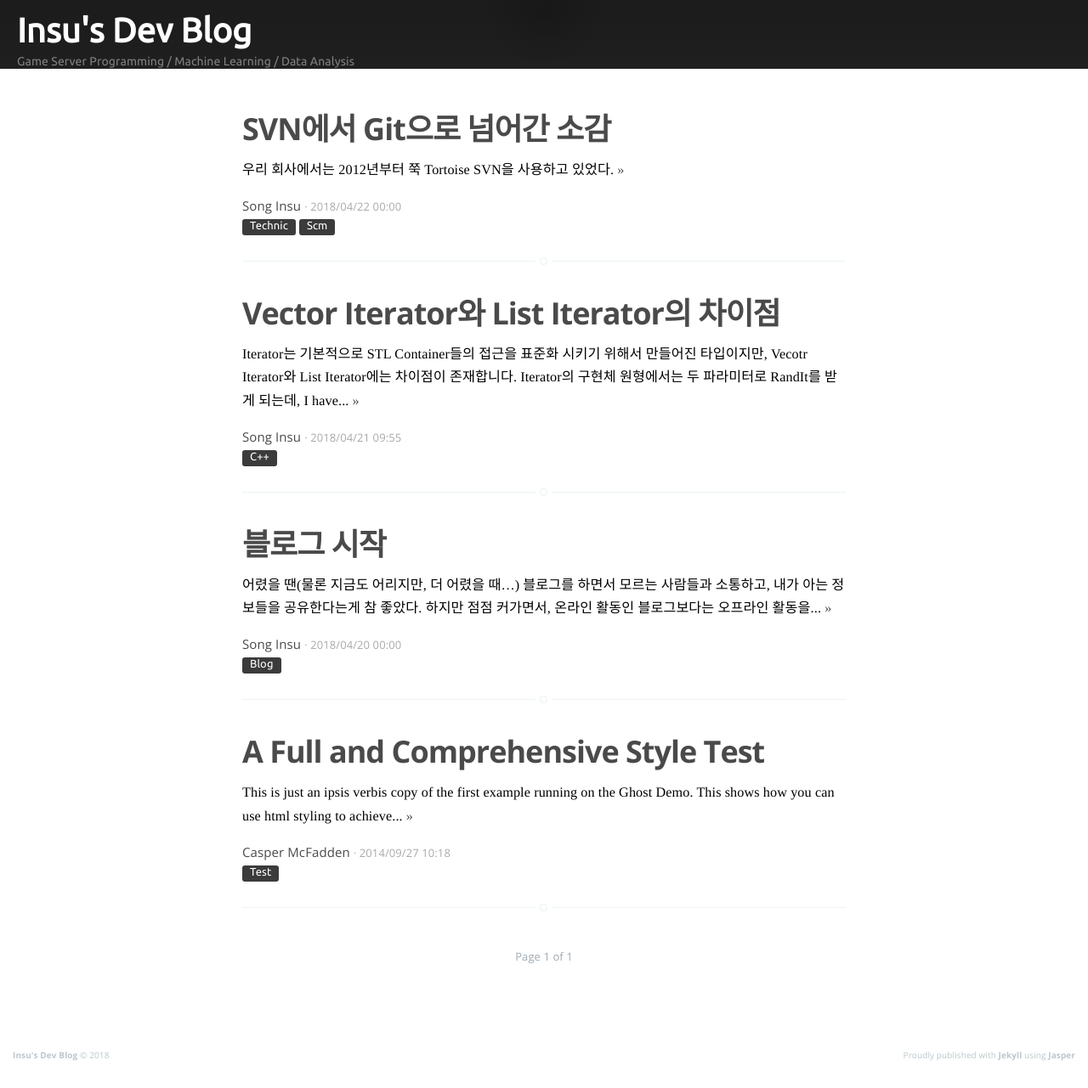
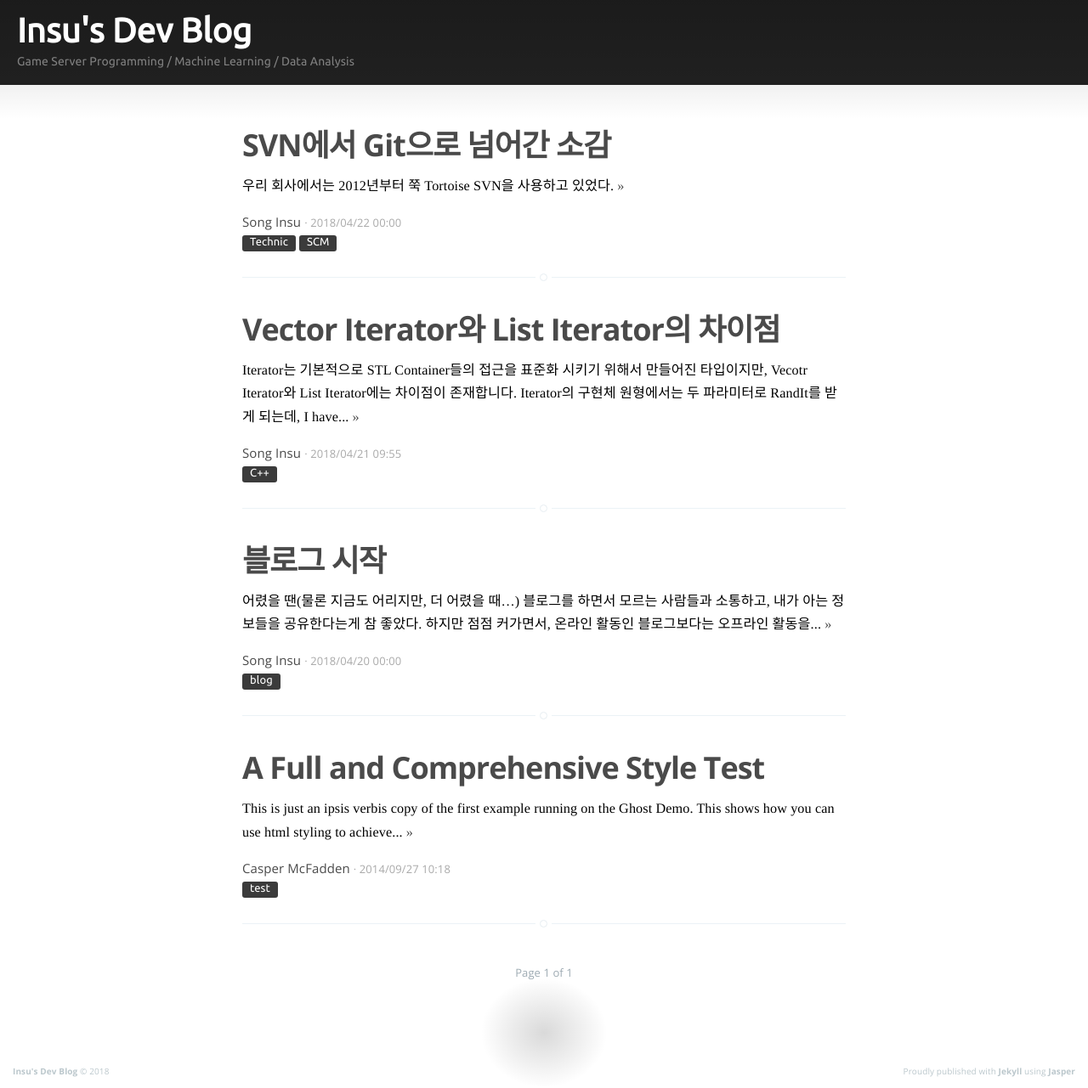
Before and after one commit to insoooo/insoooo.github.io, a Jekyll site: the page built from index.html, in a window 1280 px wide. Shown: the whole page at 85% size. Built offline with Jekyll 4.4.1, drawn with Linux system fonts in a browser that asks for light colours; nearby versions of some CDN libraries; some web fonts are replaced; the list of posts is cut into pages by our own code; a style sheet for code colours, icons or effects is not loaded.

Commit message:
Tag CSS 수정

```diff
--- a/_config.yml
+++ b/_config.yml
@@ -15,7 +15,7 @@
 google_analytics: UA-117905522-1
 disqus: username
 # edit baseurl to simply '/' if using as your personal page (instead of a project page)
-baseurl: ""
+baseurl: "/"
 
 # Permalinks
 permalink: /:title
--- a/_includes/loop.html
+++ b/_includes/loop.html
@@ -40,9 +40,9 @@
             {% if post.tags.size > 0 %}
                 {% for tag in post.tags %}
                     {% if forloop.index == post.tags.size %}
-                       <a class="badge" href='{{ site.baseurl }}tag/{{ tag }}'>{{ tag | capitalize }}</a>
+                       <a class="badge" href='{{ site.baseurl }}tag/{{ tag }}'>{{ tag }}</a>
                     {% else %}
-                       <a class="badge" href='{{ site.baseurl }}tag/{{ tag }}'>{{ tag | capitalize }}</a>
+                       <a class="badge" href='{{ site.baseurl }}tag/{{ tag }}'>{{ tag }}</a>
                     {% endif %}
                 {% endfor %}
             {% endif %}
--- a/assets/css/screen.css
+++ b/assets/css/screen.css
@@ -594,19 +594,21 @@
 
 /* Big cover image on the home page */
 .main-header {
-    position: relative;
-    height: 9vh;
+    /* position: relative; */
+    width: 100%;
+    height: 100px;
+    /* height: 9vh; */
     margin-bottom: 5rem;
     text-align: left;
-    background: #222 no-repeat center center;
-    background-size: cover;
+    background: #222;
     overflow: hidden;
 }
 
 .main-header .inner {
     /*margin-left: 10px;
     width: 300%;*/
-    width: 500px;
+    position: fixed;
+    width: 100%;
     margin-left: 20px;
     margin-top: 20px;
 }
```
Also changed, not shown: _layouts/tag.html (+10 -2 lines).
